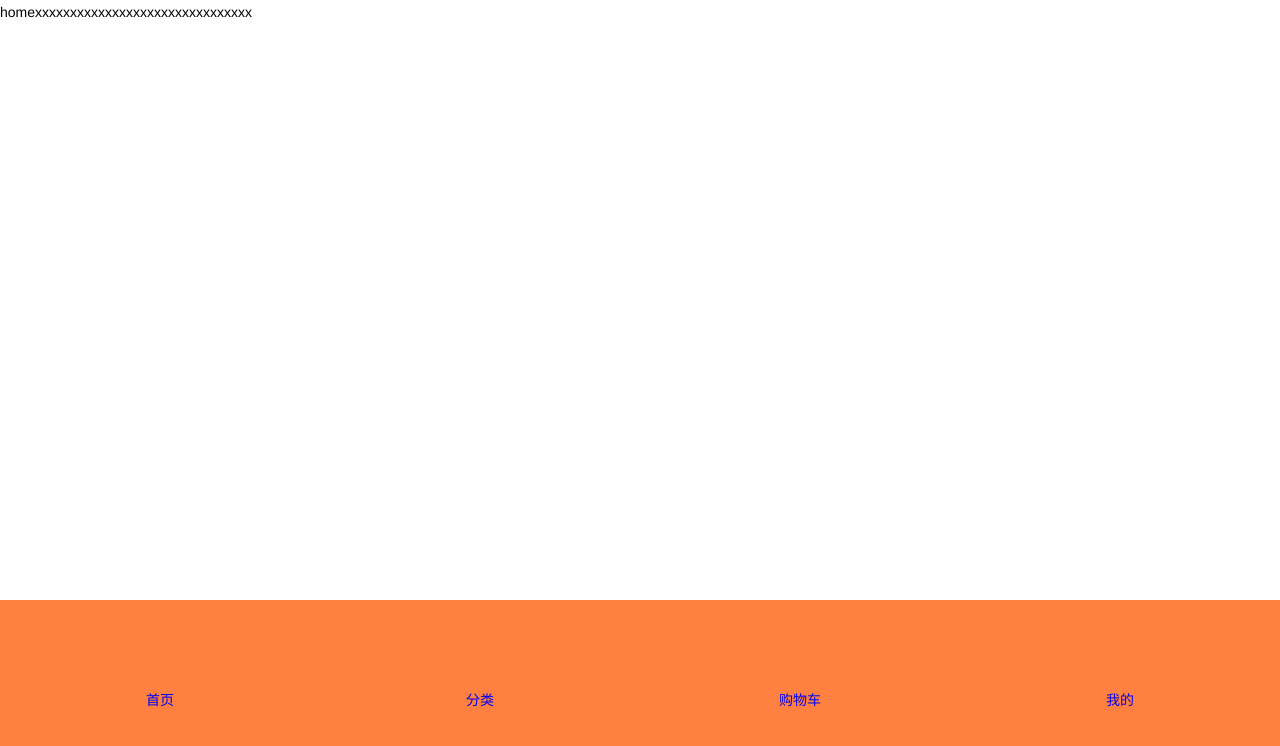
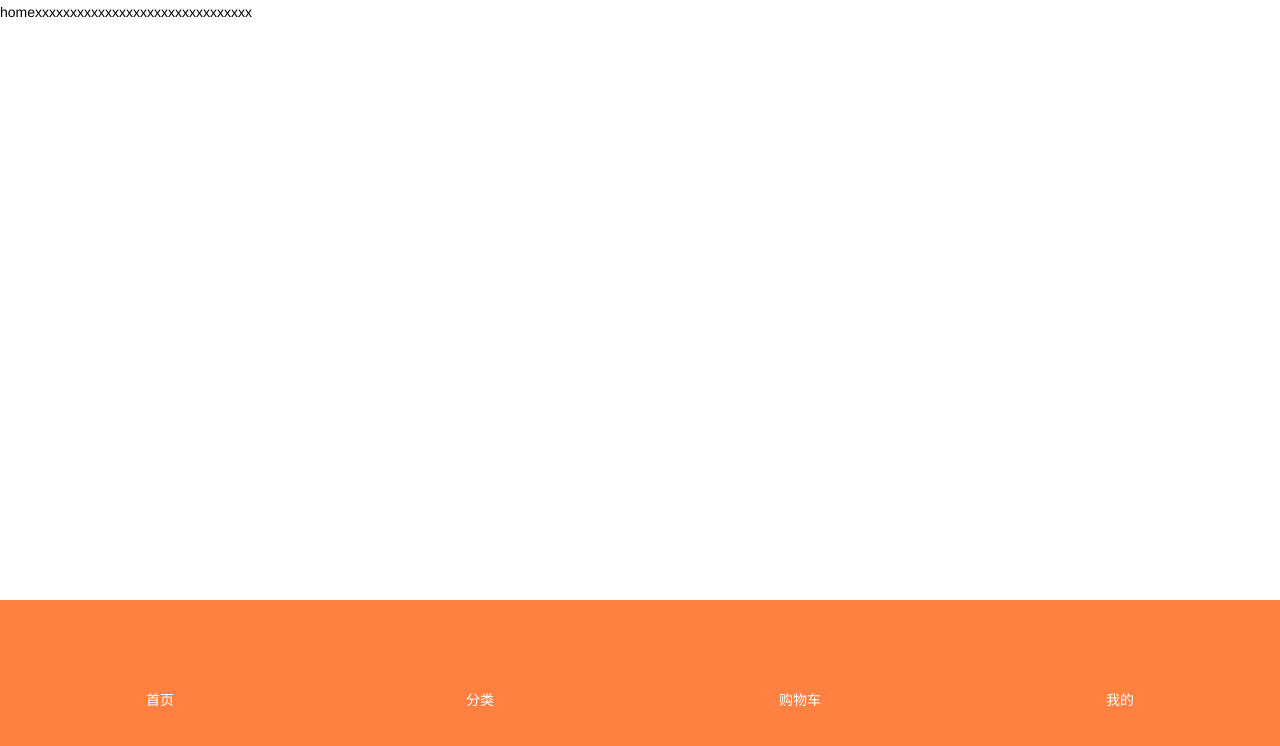
Before and after one commit to turning1998/shop, a Vue app in the folder shop-app/: page / in a window 1280 px wide. Shown: the top 746 px of the page. Built offline with nearby package versions, Linux system fonts and the light colour scheme.

Commit message:
vue环境搭建

```diff
--- a/shop-app/src/assets/css/reset.css
+++ b/shop-app/src/assets/css/reset.css
@@ -64,7 +64,7 @@ a:hover {
 *
 */
 a:focus {
-  outline: 1px dotted;
+  outline: none;
 }
 
 /* ==========================================================================
--- a/shop-app/src/components/CFooter.vue
+++ b/shop-app/src/components/CFooter.vue
@@ -40,6 +40,7 @@ export default {
   &-item a{
     outline: none;
     cursor: pointer;
+    color:#fff;
   }
 }
 
```
